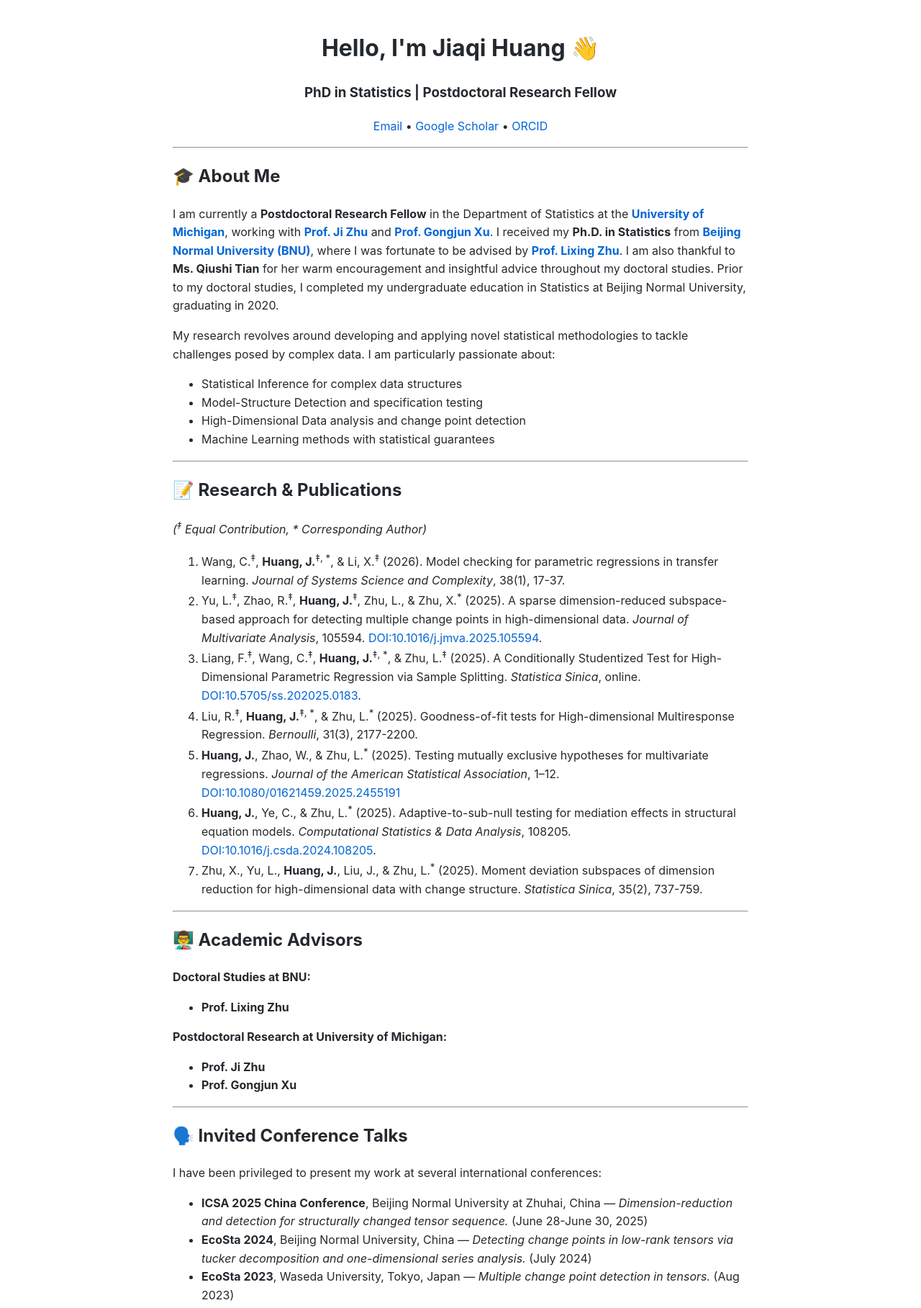
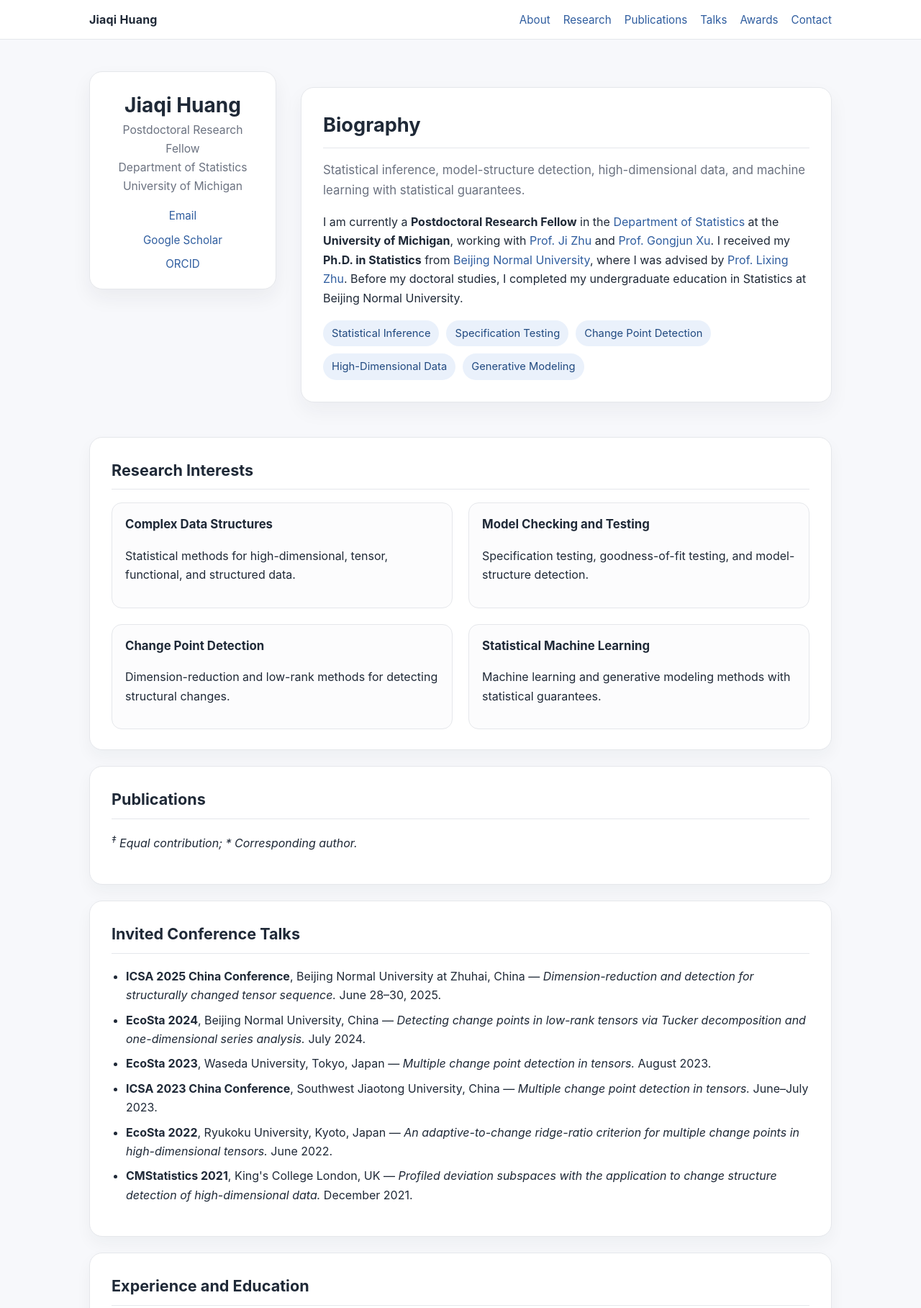
Before and after one commit to jqhuangbnu-stack/jqhuangbnu-stack.github.io, a plain HTML site: page index.html in a window 1280 px wide. Shown: the top 1817 px of the page at 72% size. Drawn offline with Linux system fonts and the light colour scheme.

Commit message:
Add files via upload

```diff
--- a/index.html
+++ b/index.html
@@ -1,133 +1,394 @@
 <!DOCTYPE html>
 <html lang="en">
 <head>
-    <meta charset="UTF-8">
-    <meta name="viewport" content="width=device-width, initial-scale=1.0">
-    <title>Jiaqi Huang - Homepage</title>
-    <!-- 样式可以后续添加，此处确保基本结构正确 -->
-    <style>
-        body { font-family: -apple-system, BlinkMacSystemFont, 'Segoe UI', Helvetica, Arial, sans-serif; line-height: 1.6; color: #24292e; max-width: 800px; margin: 0 auto; padding: 20px; }
-        a { color: #0366d6; text-decoration: none; }
-        a:hover { text-decoration: underline; }
-        table { width: 100%; border-collapse: collapse; }
-        th, td { border: 1px solid #e1e4e8; padding: 8px 12px; text-align: left; }
-    </style>
+  <meta charset="UTF-8" />
+  <meta name="viewport" content="width=device-width, initial-scale=1.0" />
+  <title>Jiaqi Huang</title>
+  <style>
+    :root {
+      --bg: #f7f8fb;
+      --card: #ffffff;
+      --text: #1f2937;
+      --muted: #6b7280;
+      --border: #e5e7eb;
+      --accent: #2f5d9f;
+      --accent-soft: #eaf1fb;
+    }
+
+    * {
+      box-sizing: border-box;
+    }
+
+    body {
+      margin: 0;
+      font-family: -apple-system, BlinkMacSystemFont, "Segoe UI", Roboto, Helvetica, Arial, sans-serif;
+      line-height: 1.65;
+      color: var(--text);
+      background: var(--bg);
+    }
+
+    a {
+      color: var(--accent);
+      text-decoration: none;
+    }
+
+    a:hover {
+      text-decoration: underline;
+    }
+
+    .site-header {
+      background: var(--card);
+      border-bottom: 1px solid var(--border);
+      position: sticky;
+      top: 0;
+      z-index: 10;
+    }
+
+    .nav {
+      max-width: 1080px;
+      margin: 0 auto;
+      padding: 14px 24px;
+      display: flex;
+      align-items: center;
+      justify-content: space-between;
+      gap: 16px;
+    }
+
+    .brand {
+      font-weight: 700;
+      letter-spacing: 0.2px;
+      color: var(--text);
+    }
+
+    .nav-links {
+      display: flex;
+      gap: 18px;
+      flex-wrap: wrap;
+      font-size: 0.95rem;
+    }
+
+    .hero {
+      max-width: 1080px;
+      margin: 0 auto;
+      padding: 44px 24px 26px;
+      display: grid;
+      grid-template-columns: 260px 1fr;
+      gap: 34px;
+      align-items: start;
+    }
+
+    .profile-card {
+      background: var(--card);
+      border: 1px solid var(--border);
+      border-radius: 18px;
+      padding: 22px;
+      box-shadow: 0 12px 28px rgba(31, 41, 55, 0.06);
+      text-align: center;
+    }
+
+    .portrait {
+      width: 170px;
+      height: 170px;
+      border-radius: 50%;
+      object-fit: cover;
+      border: 4px solid var(--accent-soft);
+      background: linear-gradient(135deg, #dbeafe, #f3f4f6);
+      display: block;
+      margin: 0 auto 16px;
+    }
+
+    .profile-card h1 {
+      font-size: 1.75rem;
+      margin: 8px 0 4px;
+      line-height: 1.2;
+    }
+
+    .profile-card .title {
+      color: var(--muted);
+      margin: 0 0 14px;
+      font-size: 0.98rem;
+    }
+
+    .contact-links {
+      display: flex;
+      flex-direction: column;
+      gap: 8px;
+      margin-top: 16px;
+      font-size: 0.95rem;
+    }
+
+    .main-intro {
+      background: var(--card);
+      border: 1px solid var(--border);
+      border-radius: 18px;
+      padding: 30px;
+      box-shadow: 0 12px 28px rgba(31, 41, 55, 0.05);
+    }
+
+    .main-intro h2 {
+      margin-top: 0;
+      font-size: 1.7rem;
+    }
+
+    .tagline {
+      color: var(--muted);
+      font-size: 1.05rem;
+      margin-top: -6px;
+    }
+
+    .chips {
+      display: flex;
+      flex-wrap: wrap;
+      gap: 10px;
+      margin-top: 18px;
+    }
+
+    .chip {
+      background: var(--accent-soft);
+      color: #214a80;
+      border-radius: 999px;
+      padding: 6px 12px;
+      font-size: 0.92rem;
+    }
+
+    main {
+      max-width: 1080px;
+      margin: 0 auto;
+      padding: 0 24px 46px;
+    }
+
+    section {
+      background: var(--card);
+      border: 1px solid var(--border);
+      border-radius: 18px;
+      padding: 28px 30px;
+      margin-top: 22px;
+      box-shadow: 0 10px 22px rgba(31, 41, 55, 0.045);
+    }
+
+    section h2 {
+      margin-top: 0;
+      padding-bottom: 8px;
+      border-bottom: 1px solid var(--border);
+      font-size: 1.35rem;
+    }
+
+    .two-column {
+      display: grid;
+      grid-template-columns: 1fr 1fr;
+      gap: 22px;
+    }
+
+    .mini-card {
+      border: 1px solid var(--border);
+      border-radius: 14px;
+      padding: 16px 18px;
+      background: #fcfcfd;
+    }
+
+    .mini-card h3 {
+      margin: 0 0 8px;
+      font-size: 1.05rem;
+    }
+
+    ul.clean-list {
+      padding-left: 20px;
+    }
+
+    ul.clean-list li {
+      margin-bottom: 8px;
+    }
+
+    .talk-list li {
+      margin-bottom: 11px;
+    }
+
+    /* BibBase display tweaks */
+    #bibbase_header,
+    .bibbase_group_count {
+      display: none;
+    }
+
+    .bibbase_paper {
+      margin-bottom: 16px;
+      padding-bottom: 14px;
+      border-bottom: 1px solid var(--border);
+    }
+
+    .bibbase_paper_title {
+      font-weight: 650;
+    }
+
+    .footer {
+      color: var(--muted);
+      text-align: center;
+      padding: 26px 16px 36px;
+      font-size: 0.92rem;
+    }
+
+    @media (max-width: 760px) {
+      .nav {
+        align-items: flex-start;
+        flex-direction: column;
+      }
+
+      .hero {
+        grid-template-columns: 1fr;
+        padding-top: 26px;
+      }
+
+      .two-column {
+        grid-template-columns: 1fr;
+      }
+    }
+  </style>
 </head>
+
 <body>
+  <header class="site-header">
+    <nav class="nav">
+      <a class="brand" href="#">Jiaqi Huang</a>
+      <div class="nav-links">
+        <a href="#about">About</a>
+        <a href="#research">Research</a>
+        <a href="#publications">Publications</a>
+        <a href="#talks">Talks</a>
+        <a href="#awards">Awards</a>
+        <a href="#contact">Contact</a>
+      </div>
+    </nav>
+  </header>
 
-<h1 align="center"> Hello, I'm Jiaqi Huang 👋 </h1>
-<h3 align="center">PhD in Statistics | Postdoctoral Research Fellow</h3>
+  <div class="hero">
+    <aside class="profile-card">
+      <!-- Put your photo in the same folder and name it profile.jpg -->
+      <img class="portrait" src="profile.jpg" alt="Jiaqi Huang profile photo" onerror="this.style.display='none';" />
+      <h1>Jiaqi Huang</h1>
+      <p class="title">Postdoctoral Research Fellow<br />Department of Statistics<br />University of Michigan</p>
+      <div class="contact-links">
+        <a href="mailto:jiaqihua@umich.edu">Email</a>
+        <a href="https://scholar.google.com/citations?hl=zh-CN&user=Ya2HChIAAAAJ">Google Scholar</a>
+        <a href="https://orcid.org/0009-0002-4611-0056">ORCID</a>
+      </div>
+    </aside>
 
-<p align="center">
-  <a href="mailto:jiaqihua@umich.edu">Email</a> •
-  <a href="https://scholar.google.com/citations?hl=zh-CN&user=Ya2HChIAAAAJ">Google Scholar</a> •
-  <a href="https://orcid.org/0009-0002-4611-0056">ORCID</a>
-</p>
+    <section class="main-intro" id="about">
+      <h2>Biography</h2>
+      <p class="tagline">Statistical inference, model-structure detection, high-dimensional data, and machine learning with statistical guarantees.</p>
+      <p>
+        I am currently a <strong>Postdoctoral Research Fellow</strong> in the
+        <a href="https://lsa.umich.edu/stats">Department of Statistics</a> at the
+        <strong>University of Michigan</strong>, working with
+        <a href="https://scholar.google.com/citations?hl=en&user=Xct9gdwAAAAJ">Prof. Ji Zhu</a>
+        and
+        <a href="https://scholar.google.com/citations?hl=en&user=ZsdrE8wAAAAJ">Prof. Gongjun Xu</a>.
+        I received my <strong>Ph.D. in Statistics</strong> from
+        <a href="https://stat.bnu.edu.cn">Beijing Normal University</a>, where I was advised by
+        <a href="https://scholar.google.com/citations?hl=en&user=4YWHRfQAAAAJ">Prof. Lixing Zhu</a>.
+        Before my doctoral studies, I completed my undergraduate education in Statistics at Beijing Normal University.
+      </p>
+      <div class="chips">
+        <span class="chip">Statistical Inference</span>
+        <span class="chip">Specification Testing</span>
+        <span class="chip">Change Point Detection</span>
+        <span class="chip">High-Dimensional Data</span>
+        <span class="chip">Generative Modeling</span>
+      </div>
+    </section>
+  </div>
 
-<hr>
+  <main>
+    <section id="research">
+      <h2>Research Interests</h2>
+      <div class="two-column">
+        <div class="mini-card">
+          <h3>Complex Data Structures</h3>
+          <p>Statistical methods for high-dimensional, tensor, functional, and structured data.</p>
+        </div>
+        <div class="mini-card">
+          <h3>Model Checking and Testing</h3>
+          <p>Specification testing, goodness-of-fit testing, and model-structure detection.</p>
+        </div>
+        <div class="mini-card">
+          <h3>Change Point Detection</h3>
+          <p>Dimension-reduction and low-rank methods for detecting structural changes.</p>
+        </div>
+        <div class="mini-card">
+          <h3>Statistical Machine Learning</h3>
+          <p>Machine learning and generative modeling methods with statistical guarantees.</p>
+        </div>
+      </div>
+    </section>
 
-<h2>🎓 About Me</h2>
+    <section id="publications">
+      <h2>Publications</h2>
+      <p><em><sup>‡</sup> Equal contribution; * Corresponding author.</em></p>
 
-<p>I am currently a <strong>Postdoctoral Research Fellow</strong> in the Department of Statistics at the <strong><a href="https://lsa.umich.edu/stats">University of Michigan</a></strong>, working with <strong><a href="https://scholar.google.com/citations?hl=en&user=Xct9gdwAAAAJ">Prof. Ji Zhu</a></strong> and <strong><a href="https://scholar.google.com/citations?hl=en&user=ZsdrE8wAAAAJ">Prof. Gongjun Xu</a></strong>. I received my <strong>Ph.D. in Statistics</strong> from <strong><a href="https://stat.bnu.edu.cn">Beijing Normal University (BNU)</a></strong>, where I was fortunate to be advised by <strong><a href="https://scholar.google.com/citations?hl=en&user=4YWHRfQAAAAJ">Prof. Lixing Zhu</a></strong>. I am also thankful to <strong>Ms. Qiushi Tian</strong> for her warm encouragement and insightful advice throughout my doctoral studies. Prior to my doctoral studies, I completed my undergraduate education in Statistics at Beijing Normal University, graduating in 2020.</p>
+      <!--
+        IMPORTANT:
+        After uploading this file and pubs.bib to GitHub, replace USERNAME and REPOSITORY below.
+        Example:
+        https://raw.githubusercontent.com/jqhuangbnu-stack/jqhuangbnu-stack.github.io/main/pubs.bib
+      -->
+      <script src="https://bibbase.org/show?bib=https://raw.githubusercontent.com/USERNAME/REPOSITORY/main/pubs.bib&jsonp=1"></script>
 
-<p>My research revolves around developing and applying novel statistical methodologies to tackle challenges posed by complex data. I am particularly passionate about:</p>
-<ul>
-    <li>Statistical Inference for complex data structures</li>
-    <li>Model-Structure Detection and specification testing</li>
-    <li>High-Dimensional Data analysis and change point detection</li>
-    <li>Machine Learning methods with statistical guarantees</li>
-</ul>
+      <noscript>
+        Please enable JavaScript to view the publication list.
+      </noscript>
+    </section>
 
-<hr>
+    <section id="talks">
+      <h2>Invited Conference Talks</h2>
+      <ul class="clean-list talk-list">
+        <li><strong>ICSA 2025 China Conference</strong>, Beijing Normal University at Zhuhai, China — <em>Dimension-reduction and detection for structurally changed tensor sequence.</em> June 28–30, 2025.</li>
+        <li><strong>EcoSta 2024</strong>, Beijing Normal University, China — <em>Detecting change points in low-rank tensors via Tucker decomposition and one-dimensional series analysis.</em> July 2024.</li>
+        <li><strong>EcoSta 2023</strong>, Waseda University, Tokyo, Japan — <em>Multiple change point detection in tensors.</em> August 2023.</li>
+        <li><strong>ICSA 2023 China Conference</strong>, Southwest Jiaotong University, China — <em>Multiple change point detection in tensors.</em> June–July 2023.</li>
+        <li><strong>EcoSta 2022</strong>, Ryukoku University, Kyoto, Japan — <em>An adaptive-to-change ridge-ratio criterion for multiple change points in high-dimensional tensors.</em> June 2022.</li>
+        <li><strong>CMStatistics 2021</strong>, King's College London, UK — <em>Profiled deviation subspaces with the application to change structure detection of high-dimensional data.</em> December 2021.</li>
+      </ul>
+    </section>
 
-<h2>📝 Research & Publications</h2>
-<p><em>(<sup>‡</sup> Equal Contribution, * Corresponding Author)</em></p>
-<ol>
-    <li>Wang, C.<sup>‡</sup>, <strong>Huang, J.</strong><sup>‡, *</sup>, & Li, X.<sup>‡</sup> (2026). Model checking for parametric regressions in transfer learning. <em>Journal of Systems Science and Complexity</em>, 38(1), 17-37.</li>
-    <li>Yu, L.<sup>‡</sup>, Zhao, R.<sup>‡</sup>, <strong>Huang, J.</strong><sup>‡</sup>, Zhu, L., & Zhu, X.<sup>*</sup> (2025). A sparse dimension-reduced subspace-based approach for detecting multiple change points in high-dimensional data. <em>Journal of Multivariate Analysis</em>, 105594. <a href="https://doi.org/10.1016/j.jmva.2025.105594">DOI:10.1016/j.jmva.2025.105594</a>.</li>
-    <li>Liang, F.<sup>‡</sup>, Wang, C.<sup>‡</sup>, <strong>Huang, J.</strong><sup>‡, *</sup>, & Zhu, L.<sup>‡</sup> (2025). A Conditionally Studentized Test for High-Dimensional Parametric Regression via Sample Splitting. <em>Statistica Sinica</em>, online. <a href="https://doi.org/10.5705/ss.202025.0183">DOI:10.5705/ss.202025.0183</a>.</li>
-    <li>Liu, R.<sup>‡</sup>, <strong>Huang, J.</strong><sup>‡, *</sup>, & Zhu, L.<sup>*</sup> (2025). Goodness-of-fit tests for High-dimensional Multiresponse Regression. <em>Bernoulli</em>, 31(3), 2177-2200.</li>
-    <li><strong>Huang, J.</strong>, Zhao, W., & Zhu, L.<sup>*</sup> (2025). Testing mutually exclusive hypotheses for multivariate regressions. <em>Journal of the American Statistical Association</em>, 1–12. <a href="https://doi.org/10.1080/01621459.2025.2455191">DOI:10.1080/01621459.2025.2455191</a></li>
-    <li><strong>Huang, J.</strong>, Ye, C., & Zhu, L.<sup>*</sup> (2025). Adaptive-to-sub-null testing for mediation effects in structural equation models. <em>Computational Statistics & Data Analysis</em>, 108205. <a href="https://doi.org/10.1016/j.csda.2024.108205">DOI:10.1016/j.csda.2024.108205</a>.</li>
-    <li>Zhu, X., Yu, L., <strong>Huang, J.</strong>, Liu, J., & Zhu, L.<sup>*</sup> (2025). Moment deviation subspaces of dimension reduction for high-dimensional data with change structure. <em>Statistica Sinica</em>, 35(2), 737-759.</li>
-</ol>
+    <section id="experience">
+      <h2>Experience and Education</h2>
+      <div class="two-column">
+        <div class="mini-card">
+          <h3>Postdoctoral Research Fellow</h3>
+          <p>Department of Statistics, University of Michigan<br />2025–Present</p>
+        </div>
+        <div class="mini-card">
+          <h3>Ph.D. in Statistics</h3>
+          <p>Beijing Normal University<br />2020–2025</p>
+        </div>
+        <div class="mini-card">
+          <h3>B.Sc. in Statistics</h3>
+          <p>Beijing Normal University<br />2016–2020</p>
+        </div>
+        <div class="mini-card">
+          <h3>Academic Advisors</h3>
+          <p>Prof. Lixing Zhu; Prof. Ji Zhu; Prof. Gongjun Xu</p>
+        </div>
+      </div>
+    </section>
 
-<hr>
+    <section id="awards">
+      <h2>Scholarships and Awards</h2>
+      <ul class="clean-list">
+        <li><strong>BNU Merit-Based Scholarship for Students</strong>, awarded annually from 2016 to 2024.</li>
+        <li><strong>Junior Researcher Award</strong>, ICSA China Conference, 2025.</li>
+        <li><strong>Special Prize, Graduate Academic Innovation Award</strong>, Beijing Normal University, 2025.</li>
+      </ul>
+    </section>
 
-<h2>👨‍🏫 Academic Advisors</h2>
-<p><strong>Doctoral Studies at BNU:</strong></p>
-<ul>
-    <li><strong>Prof. Lixing Zhu</strong></li>
-</ul>
-<p><strong>Postdoctoral Research at University of Michigan:</strong></p>
-<ul>
-    <li><strong>Prof. Ji Zhu</strong></li>
-    <li><strong>Prof. Gongjun Xu</strong></li>
-</ul>
+    <section id="contact">
+      <h2>Contact</h2>
+      <p><strong>Location:</strong> Ann Arbor, MI, USA</p>
+      <p><strong>Email:</strong> <a href="mailto:jiaqihua@umich.edu">jiaqihua@umich.edu</a></p>
+    </section>
+  </main>
 
-<hr>
-
-<h2>🗣️ Invited Conference Talks</h2>
-<p>I have been privileged to present my work at several international conferences:</p>
-<ul>
-    <li><strong>ICSA 2025 China Conference</strong>, Beijing Normal University at Zhuhai, China — <em> Dimension-reduction and detection for structurally changed tensor sequence.</em> (June 28-June 30, 2025)</li>
-    <li><strong>EcoSta 2024</strong>, Beijing Normal University, China — <em>Detecting change points in low-rank tensors via tucker decomposition and one-dimensional series analysis.</em> (July 2024)</li>
-    <li><strong>EcoSta 2023</strong>, Waseda University, Tokyo, Japan — <em>Multiple change point detection in tensors.</em> (Aug 2023)</li>
-    <li><strong>ICSA 2023 China Conference</strong>, Southwest Jiaotong University, China — <em>Multiple change point detection in tensors.</em> (Jun-Jul 2023)</li>
-    <li><strong>EcoSta 2022</strong>, Ryukoku University, Kyoto, Japan (Hybrid) — <em>An adaptive-to-change ridge-ratio criterion for multiple change points in high-dimensional tensors.</em> (Jun 2022)</li>
-    <li><strong>CMStatistics 2021</strong>, King's College London, UK — <em>Profiled deviation subspaces with the application to change structure detection of high-dimensional data.</em> (Dec 2021)</li>
-</ul>
-
-<hr>
-
-<h2>💼 Experience</h2>
-<table>
-    <thead>
-        <tr>
-            <th>Role</th>
-            <th>Institution</th>
-            <th>Period</th>
-        </tr>
-    </thead>
-    <tbody>
-        <tr>
-            <td><strong>Postdoctoral Research Fellow</strong></td>
-            <td>University of Michigan, Department of Statistics</td>
-            <td>2025 - Present</td>
-        </tr>
-        <tr>
-            <td><strong>PhD in Statistics</strong></td>
-            <td>Beijing Normal University (BNU)</td>
-            <td>2020 - 2025</td>
-        </tr>
-        <tr>
-            <td><strong>B.Sc. in Statistics</strong></td>
-            <td>Beijing Normal University (BNU)</td>
-            <td>2016 - 2020</td>
-        </tr>
-    </tbody>
-</table>
-
-<hr>
-
-<h2>🏆 Scholarships & Awards</h2>
-<ul>
-    <li><strong>BNU Merit-Based Scholarship for Students</strong> (Awarded annually from 2016 to 2024)</li>
-    <li><strong>Junior Researcher Award</strong>, ICSA China Conference (2025)</li>
-     <li><strong> Special Prize, Graduate Academic Innovation Award</strong>, Beijing Normal University</strong>, 2025
-</ul>
-
-<h2>📞 Contact Me</h2>
-<ul>
-    <li><strong>Location:</strong> Ann Arbor, MI, USA</li>
-    <li><strong>Email:</strong> <code>jiaqihua@umich.edu</code> (preferred)</li>
-</ul>
-
-<hr>
-
-<p align="center">
-  <i>This profile was visited <img src="https://komarev.com/ghpvc/?username=jqhuangbnu-stack&label=times&color=0e75b6&style=flat" alt="profile views"> times.</i>
-</p>
-
+  <footer class="footer">
+    © Jiaqi Huang. Last updated: 2026.
+  </footer>
 </body>
 </html>
```
